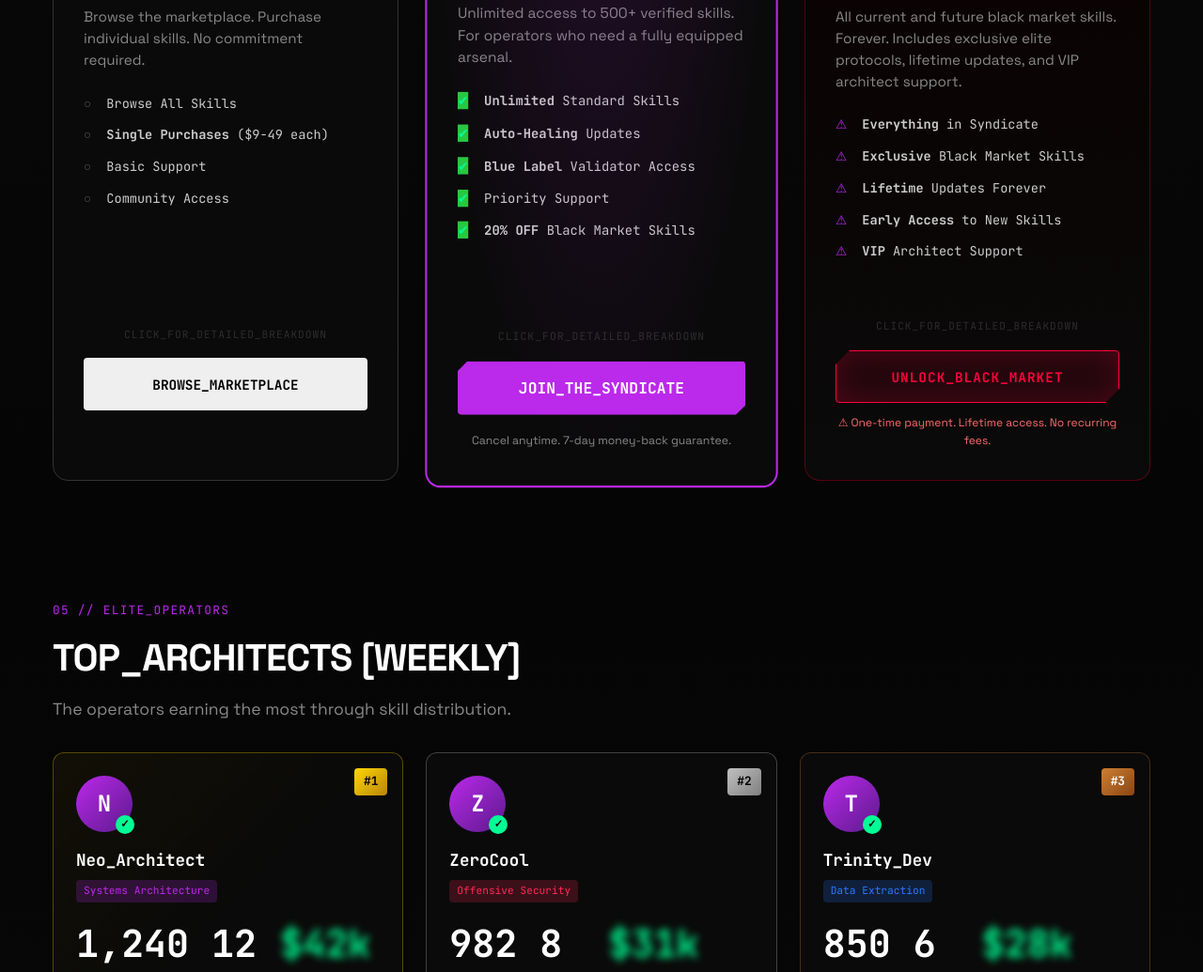
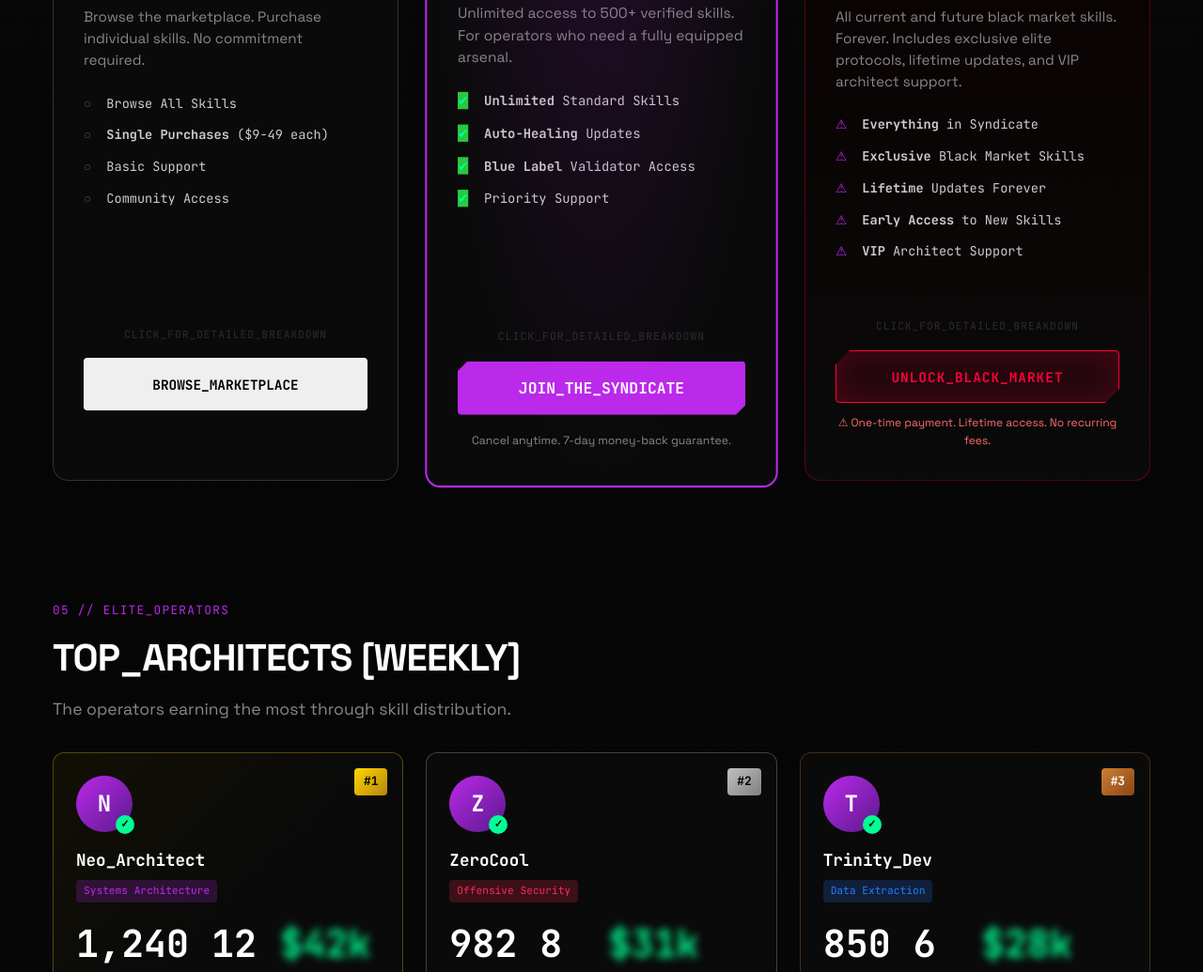
Before and after one commit to erfmannvintage/moltbot-skills, a website: page index.html in a window 1280 px wide. Shown: the part 4859-5894 px from the top of the page at 94% size. Drawn offline with nearby package versions, Linux system fonts and the light colour scheme; no server answers.

Commit message:
Remove 20% OFF benefit from Syndicate tier

```diff
--- a/index.html
+++ b/index.html
@@ -673,7 +673,6 @@
                                 <li><span class="green">✔</span> <strong>Auto-Healing</strong> Updates</li>
                                 <li><span class="green">✔</span> <strong>Blue Label</strong> Validator Access</li>
                                 <li><span class="green">✔</span> Priority Support</li>
-                                <li><span class="green">✔</span> <strong>20% OFF</strong> Black Market Skills</li>
                             </ul>
                             <div class="tier-click-hint">CLICK_FOR_DETAILED_BREAKDOWN</div>
                             <button class="btn-primary full-width" id="btn-sub-syndicate">JOIN_THE_SYNDICATE</button>
```
